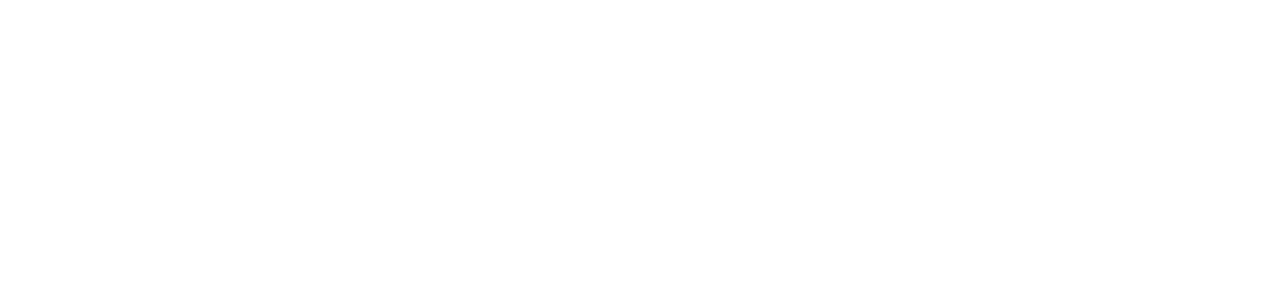
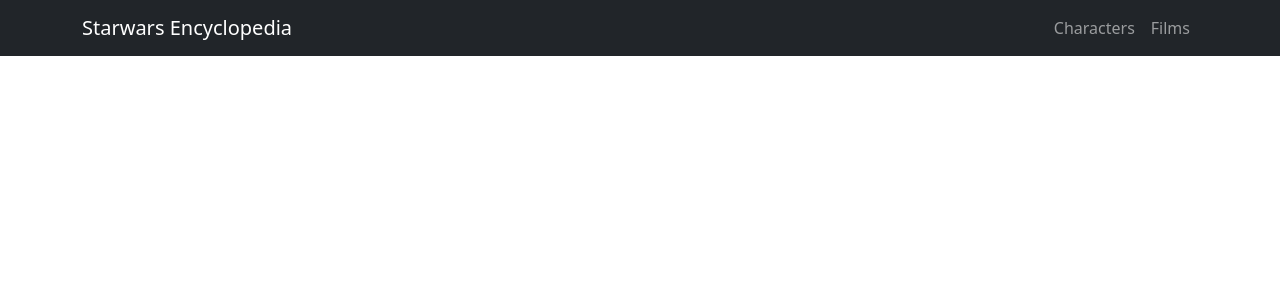
Before and after one commit to JonaTorsson/StarWars_API, a React (Create React App) app: page / in a window 1280 px wide. Shown: the top 300 px of the page. Built offline with nearby package versions, Linux system fonts and the light colour scheme.

Commit message:
Created navbar

```diff
--- a/public/index.html
+++ b/public/index.html
@@ -4,7 +4,7 @@
     <meta charset="utf-8" />
     <link rel="icon" href="%PUBLIC_URL%/favicon.ico" />
     <meta name="viewport" content="width=device-width, initial-scale=1" />
-    <meta name="theme-color" content="#000000" />
+    <!-- <meta name="theme-color" content="#000000" /> -->
     <meta
       name="description"
       content="Web site created using create-react-app"
--- a/src/App.css
+++ /dev/null
@@ -1,38 +0,0 @@
-.App {
-  text-align: center;
-}
-
-.App-logo {
-  height: 40vmin;
-  pointer-events: none;
-}
-
-@media (prefers-reduced-motion: no-preference) {
-  .App-logo {
-    animation: App-logo-spin infinite 20s linear;
-  }
-}
-
-.App-header {
-  background-color: #282c34;
-  min-height: 100vh;
-  display: flex;
-  flex-direction: column;
-  align-items: center;
-  justify-content: center;
-  font-size: calc(10px + 2vmin);
-  color: white;
-}
-
-.App-link {
-  color: #61dafb;
-}
-
-@keyframes App-logo-spin {
-  from {
-    transform: rotate(0deg);
-  }
-  to {
-    transform: rotate(360deg);
-  }
-}
--- a/src/App.js
+++ /dev/null
@@ -1,11 +0,0 @@
-
-
-function App() {
-  return (
-    <div className="App">
-
-    </div>
-  );
-}
-
-export default App;
--- /dev/null
+++ b/src/App.jsx
@@ -0,0 +1,12 @@
+import Navigation from "./components/Navigation";
+
+import 'bootstrap/dist/css/bootstrap.css'
+
+const App = () => {
+  return (
+
+      <Navigation />
+  );
+}
+
+export default App;
--- /dev/null
+++ b/src/components/Navigation.jsx
@@ -0,0 +1,26 @@
+
+
+import Container from 'react-bootstrap/Container'
+import Navbar from 'react-bootstrap/Navbar'
+import Nav from 'react-bootstrap/Nav'
+import { Link, NavLink } from 'react-router-dom'
+
+const Navigation = () => {
+	return (
+		<Navbar bg="dark" variant="dark" expand="md">
+			<Container>
+				<Navbar.Brand as={Link} to="/">Starwars Encyclopedia</Navbar.Brand>
+
+				<Navbar.Toggle aria-controls="basic-navbar-nav" />
+				<Navbar.Collapse id="basic-navbar-nav">
+					<Nav className="ms-auto">
+						<Nav.Link as={NavLink} end to="/characters">Characters</Nav.Link>
+						<Nav.Link as={NavLink} to="/films">Films</Nav.Link>
+					</Nav>
+				</Navbar.Collapse>
+			</Container>
+		</Navbar>
+	)
+}
+
+export default Navigation
--- a/src/index.js
+++ b/src/index.js
@@ -1,10 +1,13 @@
 import React from 'react';
 import ReactDOM from 'react-dom/client';
 import App from './App';
+import { BrowserRouter } from 'react-router-dom'
 
 const root = ReactDOM.createRoot(document.getElementById('root'));
 root.render(
-  <React.StrictMode>
-    <App />
-  </React.StrictMode>
+  	<React.StrictMode>
+		<BrowserRouter>
+			<App />
+		</BrowserRouter>
+	</React.StrictMode>
 );
```
